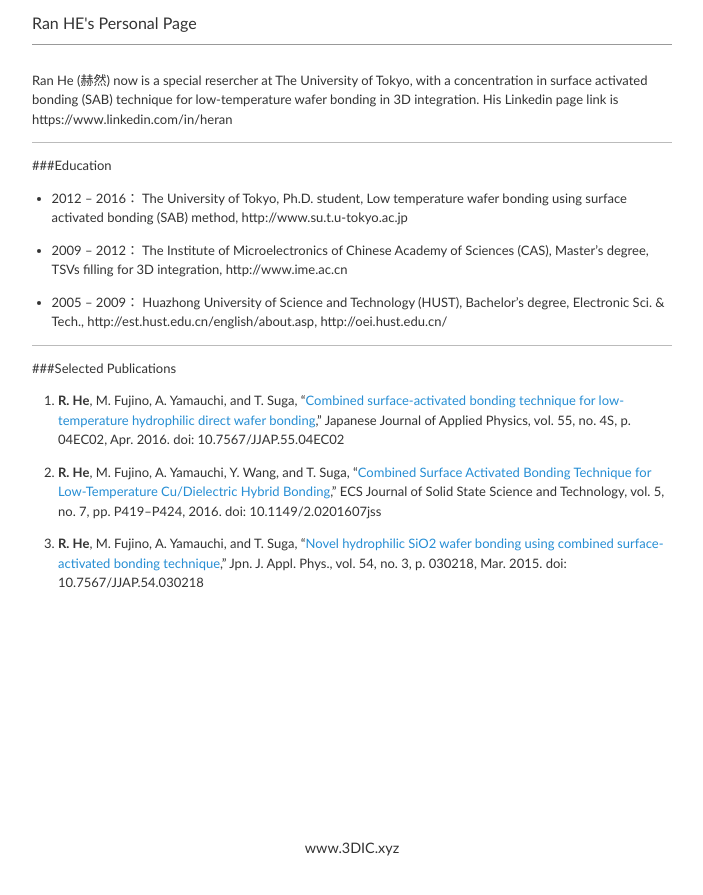
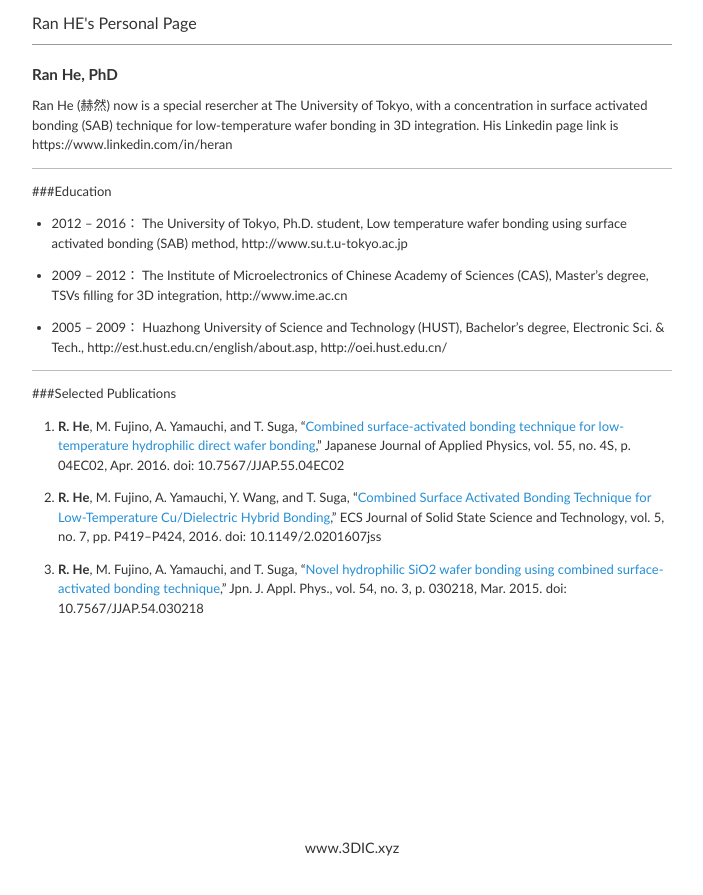
Before and after one commit to 3DIC/3dic.github.io, a Jekyll site: the page built from heran.md, in a window 1280 px wide. Shown: the top 895 px of the page, without its empty margins (288-991 px from the left). Built offline with Jekyll 4.4.1, drawn with Linux system fonts in a browser that asks for light colours; nearby versions of some CDN libraries; some web fonts are replaced; comment, search, counter and statistics services are not loaded.

Commit message:
Update heran.md

```diff
--- a/heran.md
+++ b/heran.md
@@ -3,6 +3,7 @@ permalink: heran.html
 layout: heran
 title: Ran HE 赫然
 ---
+### Ran He, PhD
 Ran He (赫然) now is a special resercher at The University of Tokyo, with a concentration in surface activated bonding (SAB) technique for low-temperature wafer bonding in 3D integration. His Linkedin page link is https://www.linkedin.com/in/heran
 
 ----
```
